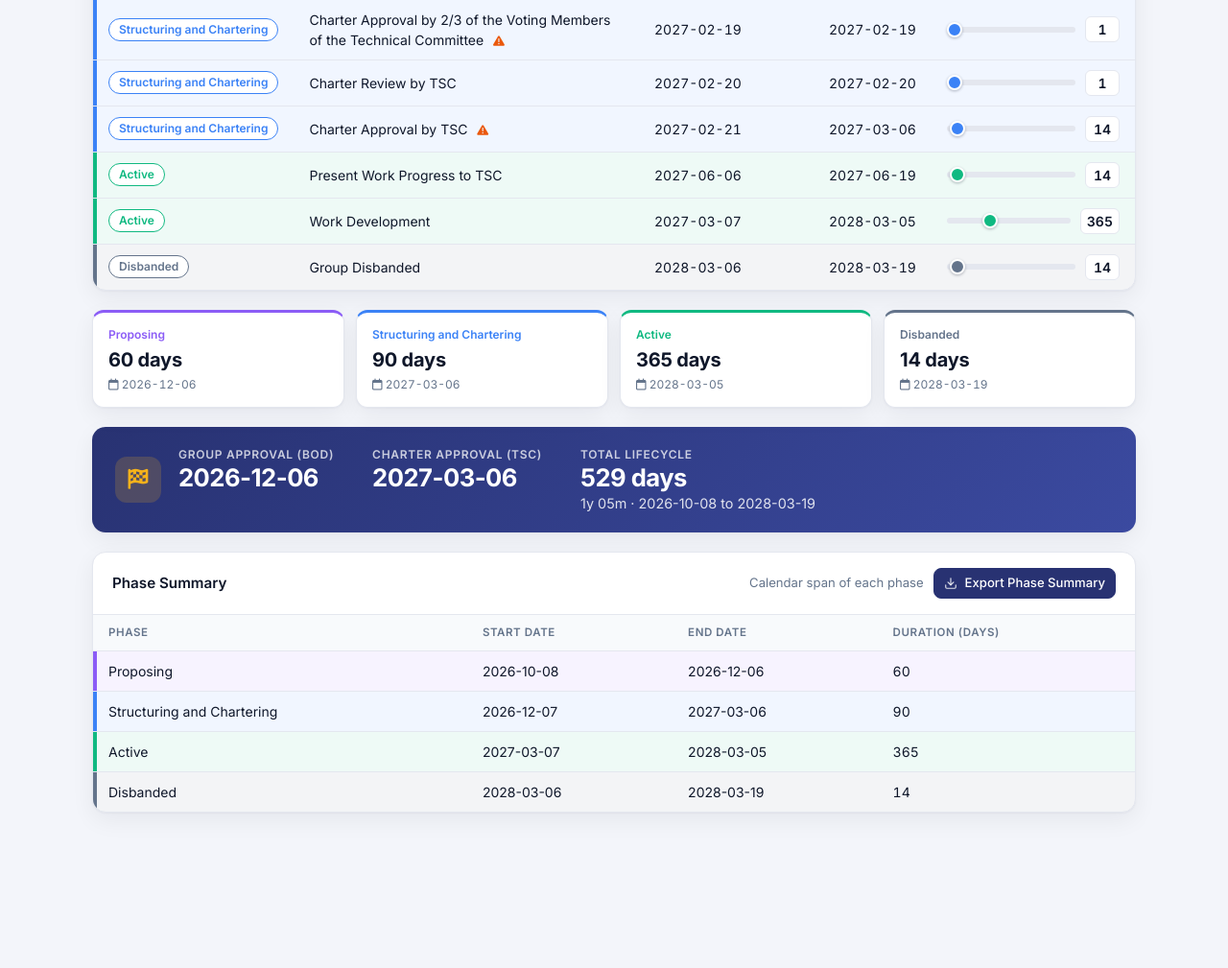
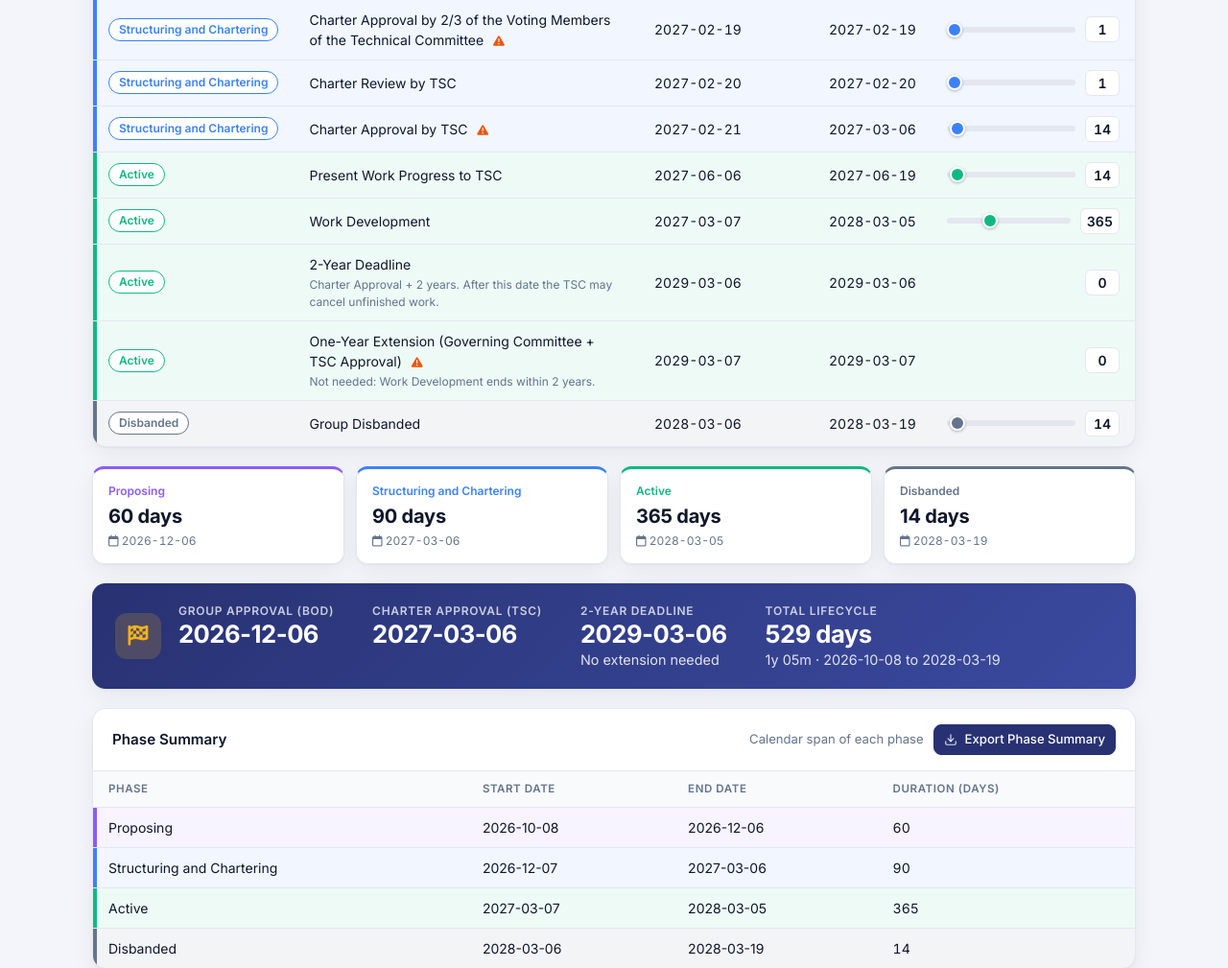
Before and after one commit to riscv-admin/group-plan-editor, a Flask app: page / in a window 1280 px wide. Shown: the part 825-1834 px from the top of the page at 96% size. Before the commit the page ends 1673 px from the top, so only its background shows below. Run offline with Flask 3, Linux system fonts and the light colour scheme; some libraries are stand-ins or nearby versions.

Commit message:
Show the 2-year deadline and a One-Year Extension after it
Work Development runs from Charter Approval by TSC, when the group
becomes Active. Two new Active rows make the policy explicit:

- 2-Year Deadline: Charter Approval + 2 years, after which the TSC may
  cancel unfinished work.
- One-Year Extension (Governing Committee + TSC Approval): starts the
  day after the deadline and holds any Work Development requested past
  it, up to Charter Approval + 3 years. It shows 0 days when not needed.

The banner shows the deadline and the extension status; Group
Disbanded follows the actual end of the work. These rows never widen
phase spans when they carry no work. Replaces the old > 731-day
warning and the fixed 1095-day cap.

plan.py mirrors the same logic and adds 2-Year Deadline and One-Year
Extension milestones. Its milestone lookup now matches activity names
exactly; the substring match resolved "Work Development" to "Proposal
of Work Development", so Work Development Start/Complete showed the
proposal's dates.

Co-Authored-By: Claude Opus 5.5 <noreply@anthropic.com>

```diff
--- a/web/activities.yaml
+++ b/web/activities.yaml
@@ -17,5 +17,7 @@ activities:
   Active:
     - ["Present Work Progress to TSC", 14]
     - ["Work Development", 365]
+    - ["2-Year Deadline", 0]
+    - ["One-Year Extension (Governing Committee + TSC Approval)", 0]
   Disbanded:
     - ["Group Disbanded", 14]
--- a/web/templates/index.html
+++ b/web/templates/index.html
@@ -528,6 +528,16 @@
         font-weight: 500;
       }
 
+      .row-note {
+        margin-top: 2px;
+        color: var(--muted);
+        font-size: 0.75rem;
+      }
+
+      .slider.derived {
+        visibility: hidden;
+      }
+
       .duration-warning[hidden] {
         display: none;
       }
@@ -633,9 +643,13 @@
                   <div>
                     <span class="duration-warning" hidden>
                       <i class="fa-solid fa-circle-exclamation"></i>
-                      TSC must approve continuation beyond 2 years
+                      <span class="note-text"></span>
                     </span>
                   </div>
+                  {% elif activity == "2-Year Deadline" %}
+                  <div class="row-note">Charter Approval + 2 years. After this date the TSC may cancel unfinished work.</div>
+                  {% elif activity.startswith("One-Year Extension") %}
+                  <div class="row-note"></div>
                   {% endif %}
                 </td>
                 <td class="start-date">
@@ -653,12 +667,15 @@
                   <div class="slider-container">
                     <input
                       type="range"
-                      class="slider"
+                      class="slider{% if activity == '2-Year Deadline' or activity.startswith('One-Year Extension') %} derived{% endif %}"
                       name="{{ activity.replace(' ', '_') }}_duration"
                       value="{{ duration }}"
                       min="0"
                       max="{% if activity == 'Work Development' %}1095{% else %}500{% endif %}"
                       oninput="updateSlider(this)"
+                      {% if activity == "2-Year Deadline" or activity.startswith("One-Year Extension") %}
+                      disabled title="Calculated from Work Development"
+                      {% endif %}
                     />
                     <span class="slider-value">{{ duration }}</span>
                   </div>
@@ -695,8 +712,11 @@
       const CHARTER_APPROVAL = "Charter Approval by TSC";
       const PRESENT_WORK_PROGRESS = "Present Work Progress to TSC";
       const WORK_DEVELOPMENT = "Work Development";
-      const WORK_DEVELOPMENT_MAX_DAYS = 1095; // 3 years
-      const WORK_DEVELOPMENT_WARN_DAYS = 731; // beyond 2 years needs TSC approval
+      // Work Development runs from Charter Approval by TSC (the group becomes
+      // Active). After 2 years the TSC may cancel the work; a One-Year
+      // Extension (Governing Committee, then TSC approval) allows up to 3 years.
+      const TWO_YEAR_DEADLINE = "2-Year Deadline";
+      const ONE_YEAR_EXTENSION = "One-Year Extension (Governing Committee + TSC Approval)";
 
       document.addEventListener("DOMContentLoaded", function () {
         document.getElementById("plan-start-date").value = todayISO();
@@ -805,21 +825,51 @@
         const gapDays = document.getElementById("handoff-mode").value === "end_to_start" ? 1 : 0;
         let cursor = parseISODate(startInput.value) || parseISODate(todayISO());
         let bodPowDate = null;
+        let charterApprovalDate = null;
+        let requestedWorkEnd = null; // Work Development end before the 2-year split
 
         rows.forEach((row) => {
           const activity = row.dataset.activity;
           const baseDuration = parseInt(row.querySelector(".slider").value, 10) || 0;
           let duration = effectiveDurationFor(activity, baseDuration);
-          if (activity === WORK_DEVELOPMENT) {
-            duration = Math.min(duration, WORK_DEVELOPMENT_MAX_DAYS);
-          }
 
           // Present Work Progress runs 6 months after BoD PoW Approval, in
           // parallel with Work Development; it does not move the cursor.
           const isPresentWorkProgress =
             row.dataset.phase === "Active" && activity === PRESENT_WORK_PROGRESS && bodPowDate;
-          const startDate = isPresentWorkProgress ? addMonths(bodPowDate, 6) : cursor;
-          const endDate = duration > 0 ? addDays(startDate, duration - 1) : startDate;
+          let startDate = isPresentWorkProgress ? addMonths(bodPowDate, 6) : cursor;
+          let endDate = duration > 0 ? addDays(startDate, duration - 1) : startDate;
+
+          // Rows that only mark a date never move the schedule or widen spans
+          let informational = false;
+          if ([WORK_DEVELOPMENT, TWO_YEAR_DEADLINE, ONE_YEAR_EXTENSION].includes(activity)) {
+            const anchor = charterApprovalDate || startDate;
+            const deadline = addMonths(anchor, 24);
+            if (activity === WORK_DEVELOPMENT) {
+              // Work beyond the 2-year deadline moves to the extension row
+              requestedWorkEnd = duration > 0 ? endDate : null;
+              if (requestedWorkEnd && endDate > deadline) {
+                endDate = deadline;
+                duration = daysBetweenInclusive(startDate, endDate);
+              }
+            } else if (activity === TWO_YEAR_DEADLINE) {
+              startDate = endDate = deadline;
+              duration = 0;
+              informational = true;
+            } else {
+              startDate = addDays(deadline, 1);
+              if (requestedWorkEnd && requestedWorkEnd > deadline) {
+                const maxEnd = addMonths(anchor, 36);
+                endDate = requestedWorkEnd < maxEnd ? requestedWorkEnd : maxEnd;
+                duration = daysBetweenInclusive(startDate, endDate);
+              } else {
+                endDate = startDate;
+                duration = 0;
+                informational = true;
+              }
+            }
+          }
+          row.dataset.informational = String(informational);
 
           const startCell = row.querySelector(".start-date");
           const rowStartInput = startCell.querySelector("input");
@@ -828,10 +878,23 @@
           row.querySelector(".end-date").textContent = toISODate(endDate);
           row.querySelector(".slider-value").textContent = String(duration);
 
-          const warning = row.querySelector(".duration-warning");
-          if (warning) warning.hidden = duration <= WORK_DEVELOPMENT_WARN_DAYS;
+          if (activity === WORK_DEVELOPMENT) {
+            const split = requestedWorkEnd && requestedWorkEnd > endDate;
+            const warning = row.querySelector(".duration-warning");
+            warning.hidden = !split;
+            warning.querySelector(".note-text").textContent = split
+              ? `Reaches the 2-year deadline; ${daysBetweenInclusive(addDays(endDate, 1), requestedWorkEnd)} more days requested`
+              : "";
+          }
+          if (activity === ONE_YEAR_EXTENSION) {
+            row.querySelector(".row-note").textContent = informational
+              ? "Not needed: Work Development ends within 2 years."
+              : "Starts the day after the 2-year deadline; at most 1 year (Charter Approval + 3 years).";
+          }
 
           if (activity === BOD_POW_APPROVAL) bodPowDate = endDate;
+          if (activity === CHARTER_APPROVAL) charterApprovalDate = endDate;
+          if (informational) return;
           if (!isPresentWorkProgress && duration > 0) cursor = addDays(endDate, gapDays);
         });
 
@@ -848,7 +911,9 @@
       function collectPhaseSummaries() {
         const rows = timelineRows();
         return PHASE_ORDER.filter((phase) => rows.some((row) => row.dataset.phase === phase)).map((phase) => {
-          const phaseRows = rows.filter((row) => row.dataset.phase === phase);
+          const phaseRows = rows.filter(
+            (row) => row.dataset.phase === phase && row.dataset.informational !== "true"
+          );
           let start = null;
           let end = null;
           let consumedTime = false;
@@ -873,8 +938,15 @@
         return row ? row.querySelector(".end-date").textContent.trim() : "N/A";
       }
 
+      function extensionText() {
+        const row = timelineRows().find((r) => r.dataset.activity === ONE_YEAR_EXTENSION);
+        if (!row || row.dataset.informational === "true") return "No extension needed";
+        const days = row.querySelector(".slider-value").textContent.trim();
+        return `Extension: ${days} days, to ${row.querySelector(".end-date").textContent.trim()}`;
+      }
+
       function updateInfoBar() {
-        const rows = timelineRows();
+        const rows = timelineRows().filter((r) => r.dataset.informational !== "true");
         const starts = rows.map((r) => parseISODate(readDateFromCell(r.querySelector(".start-date")))).filter(Boolean);
         const ends = rows.map((r) => parseISODate(r.querySelector(".end-date").textContent)).filter(Boolean);
         const start = new Date(Math.min(...starts));
@@ -891,6 +963,11 @@
             <div>
               <div class="info-label">Charter Approval (TSC)</div>
               <div class="info-value">${endDateOf(CHARTER_APPROVAL)}</div>
+            </div>
+            <div>
+              <div class="info-label">2-Year Deadline</div>
+              <div class="info-value">${endDateOf(TWO_YEAR_DEADLINE)}</div>
+              <div class="info-detail">${extensionText()}</div>
             </div>
             <div>
               <div class="info-label">Total Lifecycle</div>
```
Also changed, not shown: plan.py (+63 -13 lines), README.md.
